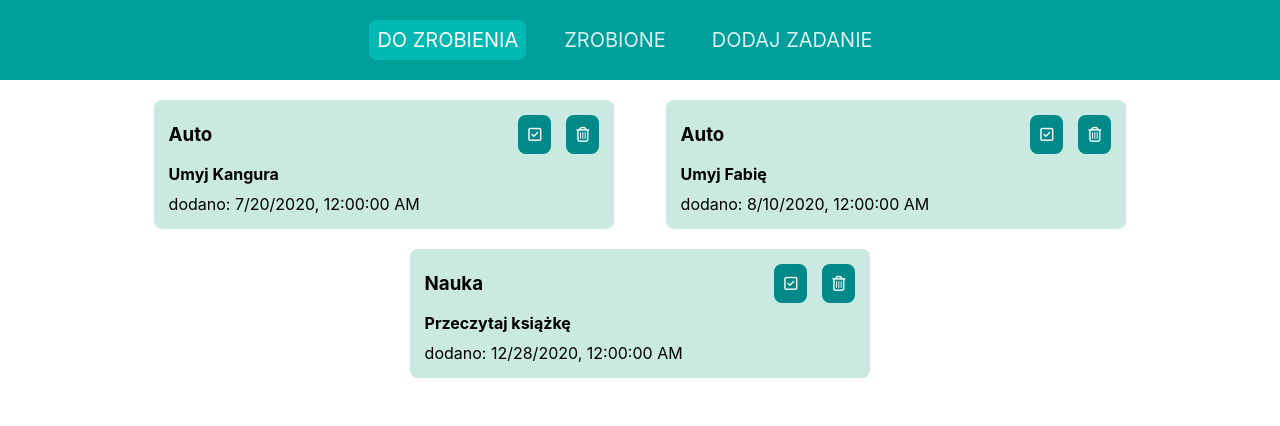
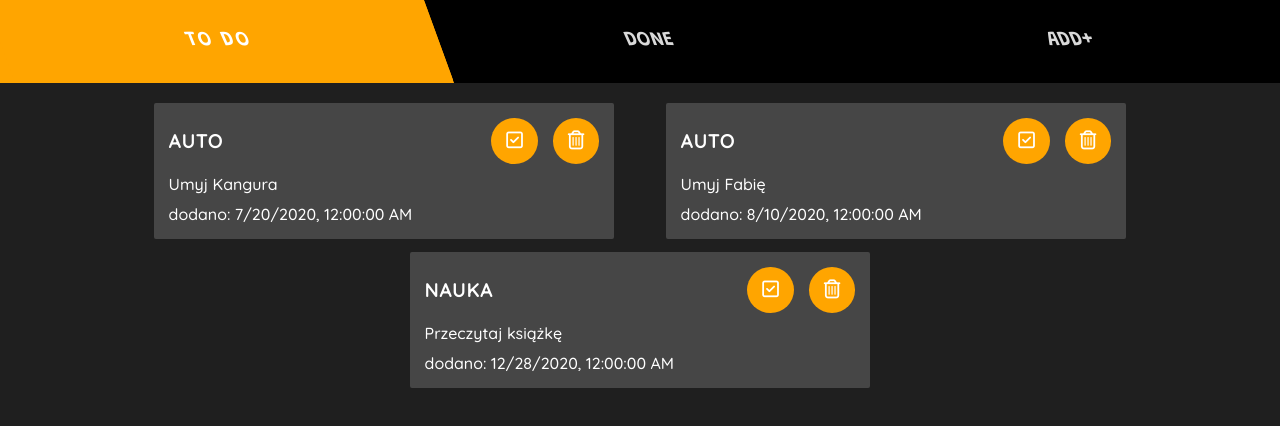
Before and after one commit to lukas-was/ToDo-App, a React (Create React App) app: page /tasks in a window 1280 px wide. Shown: the top 426 px of the page. Built offline with nearby package versions, Linux system fonts and the light colour scheme.

Commit message:
make better styles

```diff
--- a/public/index.html
+++ b/public/index.html
@@ -29,9 +29,10 @@
       crossorigin="anonymous"
     ></script>
     <link
-      href="https://fonts.googleapis.com/css2?family=Open+Sans:wght@400;700&display=swap"
+      href="https://fonts.googleapis.com/css2?family=Grandstander:ital,wght@0,600;1,400&family=Playfair+Display&family=Quicksand:wght@500&display=swap"
       rel="stylesheet"
     />
+
     <title>Todo App</title>
   </head>
   <body>
--- a/src/App.css
+++ /dev/null
@@ -1,5 +0,0 @@
-* {
-  margin: 0;
-  padding: 0;
-  box-sizing: border-box;
-}
--- a/src/App.js
+++ b/src/App.js
@@ -1,5 +1,5 @@
 import React from "react";
-import "./App.css";
+import "./styles/App.css";
 import { BrowserRouter, Switch, Route } from "react-router-dom";
 import Navigation from "./components/Navigation";
 import Tasks from "./components/Tasks";
--- a/src/components/Navigation.js
+++ b/src/components/Navigation.js
@@ -6,13 +6,13 @@ const Navigation = () => {
   return (
     <ul className="navigation">
       <li>
-        <NavLink to="/tasks">Do zrobienia</NavLink>
+        <NavLink to="/tasks">to do</NavLink>
       </li>
       <li>
-        <NavLink to="/done">Zrobione</NavLink>
+        <NavLink to="/done">done</NavLink>
       </li>
       <li>
-        <NavLink to="/add">Dodaj zadanie</NavLink>
+        <NavLink to="/add">Add+</NavLink>
       </li>
     </ul>
   );
--- a/src/components/SingleTask.js
+++ b/src/components/SingleTask.js
@@ -15,7 +15,7 @@ const SingleTask = (props) => {
 
   return (
     <div>
-      <h3>
+      <h3 className="title">
         {title}
         <span className="btnpanel">
           {active && (
@@ -28,9 +28,7 @@ const SingleTask = (props) => {
           </button>
         </span>
       </h3>
-      <p>
-        <strong>{text}</strong>
-      </p>
+      <p className="text">{text}</p>
       <p>dodano: {new Date(date).toLocaleString()}</p>
       {deadline}
       {deadline && <p>termin: {deadlineDate}</p>}
--- a/src/index.css
+++ /dev/null
@@ -1,10 +0,0 @@
-* {
-  font-family: -apple-system, BlinkMacSystemFont, "Segoe UI", "Roboto", "Oxygen",
-    "Ubuntu", "Cantarell", "Fira Sans", "Droid Sans", "Helvetica Neue",
-    sans-serif;
-  -webkit-font-smoothing: antialiased;
-  -moz-osx-font-smoothing: grayscale;
-}
-body {
-  margin: 0;
-}
--- a/src/index.js
+++ b/src/index.js
@@ -1,6 +1,5 @@
 import React from "react";
 import ReactDOM from "react-dom";
-import "./index.css";
 import App from "./App";
 
 ReactDOM.render(
--- a/src/styles/AddTask.css
+++ b/src/styles/AddTask.css
@@ -1,18 +1,23 @@
 div.taskform {
   min-height: 70vh;
-  margin: 20px;
+  margin: 3vw;
   padding: 10px;
-  background-color: rgb(201, 233, 225);
-  border-radius: 10px;
+  background-color: rgb(70, 70, 70);
+  border-radius: 2px;
+  font-family: "Quicksand", sans-serif;
 }
 label {
-  font-weight: bold;
+  text-transform: uppercase;
+  color: white;
 }
 #title,
 #text,
 #deadlineDate {
   display: block;
   margin: 10px 0;
+  border-radius: 2px;
+  font-family: "Quicksand", sans-serif;
+  background-color: rgb(247, 247, 247);
 }
 #title {
   width: 100%;
@@ -20,7 +25,6 @@ label {
   padding: 0 5px;
   font-size: 20px;
   border-style: none;
-  border-radius: 6px;
 }
 #text {
   width: 100%;
@@ -28,7 +32,6 @@ label {
   padding: 5px;
   font-size: 20px;
   border-style: none;
-  border-radius: 6px;
 }
 #deadline {
   margin-right: 10px;
@@ -38,18 +41,44 @@ label {
   padding: 5px;
   font-size: 15px;
   border-style: none;
-  border-radius: 6px;
 }
 div.taskform button {
   display: block;
   margin: 10vh auto 20px;
-  padding: 10px 20px;
+  padding: 15px 20px;
+  border-style: none;
+  border-radius: 2px;
+  background-color: orange;
+  color: white;
+  cursor: pointer;
+  font-family: "Grandstander", cursive;
+  font-size: 15px;
   text-transform: uppercase;
-  background-color: #00b9b3;
+}
+
+p.taskmessage {
+  position: absolute;
+  bottom: -7vh;
+  left: 25%;
+  height: 7vh;
+  width: 50%;
+  text-transform: uppercase;
+  text-align: center;
+  line-height: 7vh;
   color: white;
-  border-style: none;
-  border-radius: 5px;
-  cursor: pointer;
+  background-color: orange;
+  animation: move 0.6s infinite both;
+}
+@keyframes move {
+  25% {
+    bottom: 0%;
+  }
+  75% {
+    bottom: 0%;
+  }
+  100% {
+    bottom: -7vh;
+  }
 }
 
 @media (orientation: landscape) {
@@ -57,4 +86,8 @@ div.taskform button {
     margin: 20px 30vw;
     padding: 20px;
   }
+  p.taskmessage {
+    left: 30%;
+    width: 40%;
+  }
 }
--- /dev/null
+++ b/src/styles/App.css
@@ -0,0 +1,11 @@
+* {
+  margin: 0;
+  padding: 0;
+  box-sizing: border-box;
+}
+div.App {
+  position: relative;
+  background-color: rgb(31, 31, 31);
+  min-height: 100vh;
+  overflow: hidden;
+}
--- a/src/styles/Navigation.css
+++ b/src/styles/Navigation.css
@@ -1,46 +1,50 @@
 ul.navigation {
+  display: flex;
   list-style-type: none;
-  display: flex;
-  justify-content: space-around;
-  align-items: center;
-  background-color: #009f9b;
-  height: 10vh;
-  transition: 0.2s;
+  overflow: hidden;
+  background-color: black;
+  font-size: 20px;
+}
+ul.navigation li {
+  flex-grow: 1;
 }
 
 ul.navigation li a {
   display: block;
+  transform: skew(20deg);
+  font-family: "Grandstander", cursive;
   text-decoration: none;
   text-transform: uppercase;
-  font-size: 13px;
-  border: 2px solid rgba(255, 255, 255, 0.85);
-  border-radius: 8px;
+  text-align: center;
+  line-height: 10vh;
+  /* font-size: 15px; */
   color: rgba(255, 255, 255, 0.85);
-  padding: 8px;
-  transition: 0.2s;
+  height: 100%;
+  transition: letter-spacing 0.2s;
+}
+
+ul.navigation li:first-child a.active {
+  box-shadow: -10px 0 0 10px orange;
+}
+ul.navigation li:last-child a.active {
+  box-shadow: 10px 0 0 10px orange;
 }
 ul.navigation li a.active {
-  background-color: #00b9b3;
+  letter-spacing: 2px;
   color: white;
-  border: 2px solid white;
+  background-color: orange;
+  /* border-bottom: 4px solid orange; */
 }
 @media (orientation: landscape) {
-  ul.navigation {
-    justify-content: center;
-  }
-
   ul.navigation li a {
-    margin-right: 30px;
+    border-bottom: 3px solid black;
     font-size: 20px;
-    border-style: none;
-    border-radius: 8px;
   }
   ul.navigation li a.active {
-    background-color: #00b9b3;
-    color: white;
-    border-style: none;
+    border-bottom: 3px solid orange;
   }
   ul.navigation li a:hover {
     color: white;
+    border-bottom: 3px solid orange;
   }
 }
--- a/src/styles/Tasks.css
+++ b/src/styles/Tasks.css
@@ -1,34 +1,40 @@
 div.taskslist {
   display: flex;
   flex-direction: column;
-  min-height: 90vh;
-  padding: 20px;
+  min-height: 89vh;
+  padding: 3vw;
+  font-family: "Quicksand", sans-serif;
 }
 div.taskslist div {
-  margin-bottom: 20px;
+  margin-bottom: 3vw;
   padding: 10px;
-  border-radius: 8px;
-  background-color: rgb(201, 233, 225);
+  border-radius: 2px;
+  color: white;
+  background-color: rgb(70, 70, 70);
+  transition: 0.3s;
 }
 div.taskslist div h3,
 div.taskslist div p {
   padding: 5px;
 }
 
-h3 {
+h3.title {
   display: flex;
   justify-content: space-between;
   align-items: center;
+  letter-spacing: 1px;
+  text-transform: uppercase;
 }
 
 .btnpanel button {
   border-style: none;
-  padding: 10px;
-  border-radius: 8px;
+  padding: 12px 15px;
+  border-radius: 50%;
   margin-left: 15px;
-  font-size: 15px;
-  background-color: #008989;
+  font-size: 19px;
+  background-color: orange;
   color: white;
+  cursor: pointer;
 }
 
 @media (orientation: landscape) {
@@ -41,5 +47,13 @@ h3 {
   }
   div.taskslist div {
     flex-basis: 45%;
+    margin-bottom: 1vw;
+  }
+  div.taskslist div:hover {
+    transform: scale(1.04);
+    background-color: rgb(80, 80, 80);
+  }
+  .btnpanel button:hover {
+    background-color: rgb(252, 194, 35);
   }
 }
```
